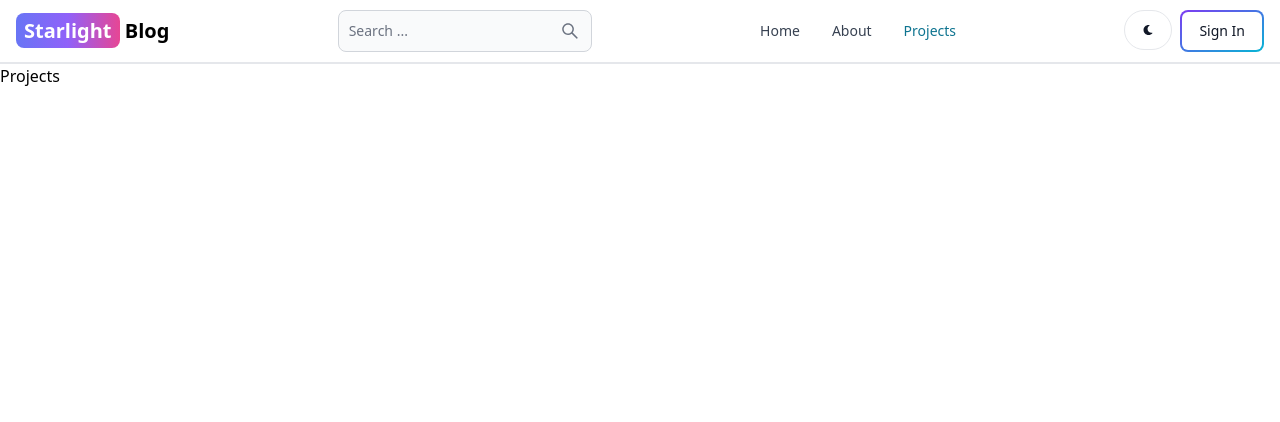
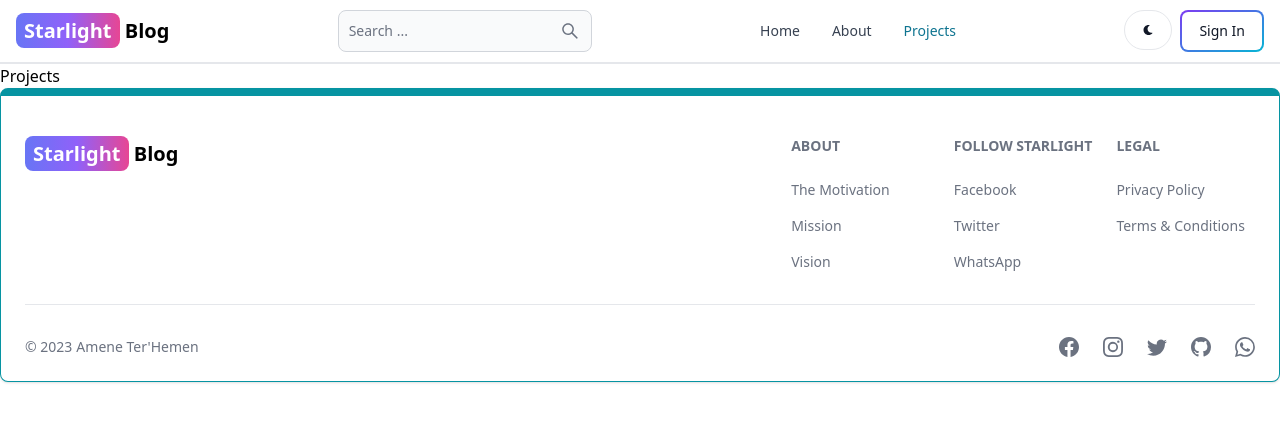
Before and after one commit to Ameneterh/starlight-blog, a React (Vite) app in the folder client/: page /projects in a window 1280 px wide. Shown: the top 422 px of the page. Built offline with nearby package versions, Linux system fonts and the light colour scheme.

Commit message:
create and add the footer component

```diff
--- a/client/src/App.jsx
+++ b/client/src/App.jsx
@@ -7,6 +7,7 @@
 import Dashboard from "./pages/Dashboard";
 import Projects from "./pages/Projects";
 import Header from "./components/Header";
+import FooterCom from "./components/FooterCom";
 
 export default function App() {
   return (
@@ -20,6 +21,7 @@
         <Route path="/dashboard" element={<Dashboard />} />
         <Route path="/projects" element={<Projects />} />
       </Routes>
+      <FooterCom />
     </BrowserRouter>
   );
 }
--- /dev/null
+++ b/client/src/components/FooterCom.jsx
@@ -0,0 +1,90 @@
+import { Footer } from "flowbite-react";
+import React from "react";
+import { Link } from "react-router-dom";
+import {
+  BsFacebook,
+  BsInstagram,
+  BsTwitter,
+  BsGithub,
+  BsWhatsapp,
+} from "react-icons/bs";
+
+export default function FooterCom() {
+  return (
+    <Footer container className="border border-t-8 border-teal-500">
+      <div className="w-full max-w-7xl mx-auto">
+        <div className="grid w-full justify-between sm:flex md:grid-cols-1">
+          <div className="mt-5">
+            <Link
+              to="/"
+              className="self-center whitespace-nowrap text-lg sm:text-xl font-semibold dark:text-white"
+            >
+              <span className="px-2 py-1 bg-gradient-to-r from-indigo-500 via-purple-500 to-pink-500 rounded-lg text-white">
+                Starlight
+              </span>{" "}
+              Blog
+            </Link>
+          </div>
+          <div className="grid grid-cols-2 gap-8 mt-4 sm:grid-cols-3 sm:gap-6">
+            <div className="">
+              <Footer.Title title="About" />
+              <Footer.LinkGroup col>
+                <Footer.Link
+                  href="/about-motivation"
+                  target="_blank"
+                  rel="noopener noreferrer"
+                >
+                  The Motivation
+                </Footer.Link>
+                <Footer.Link
+                  href="/mission"
+                  target="_blank"
+                  rel="noopener noreferrer"
+                >
+                  Mission
+                </Footer.Link>
+                <Footer.Link
+                  href="/vision"
+                  target="_blank"
+                  rel="noopener noreferrer"
+                >
+                  Vision
+                </Footer.Link>
+              </Footer.LinkGroup>
+            </div>
+            <div className="">
+              <Footer.Title title="Follow Starlight" />
+              <Footer.LinkGroup col>
+                <Footer.Link href="#">Facebook</Footer.Link>
+                <Footer.Link href="#">Twitter</Footer.Link>
+                <Footer.Link href="#">WhatsApp</Footer.Link>
+              </Footer.LinkGroup>
+            </div>
+            <div className="">
+              <Footer.Title title="Legal" />
+              <Footer.LinkGroup col>
+                <Footer.Link href="#">Privacy Policy</Footer.Link>
+                <Footer.Link href="#">Terms &amp; Conditions</Footer.Link>
+              </Footer.LinkGroup>
+            </div>
+          </div>
+        </div>
+        <Footer.Divider />
+        <div className="w-full sm:flex sm:items-center sm:justify-between">
+          <Footer.Copyright
+            href="#"
+            by="Amene Ter'Hemen"
+            year={new Date().getFullYear()}
+          />
+          <div className="flex gap-6 sm:mt-0 mt-4 sm:justify-center">
+            <Footer.Icon href="#" icon={BsFacebook} />
+            <Footer.Icon href="#" icon={BsInstagram} />
+            <Footer.Icon href="#" icon={BsTwitter} />
+            <Footer.Icon href="#" icon={BsGithub} />
+            <Footer.Icon href="#" icon={BsWhatsapp} />
+          </div>
+        </div>
+      </div>
+    </Footer>
+  );
+}
```
